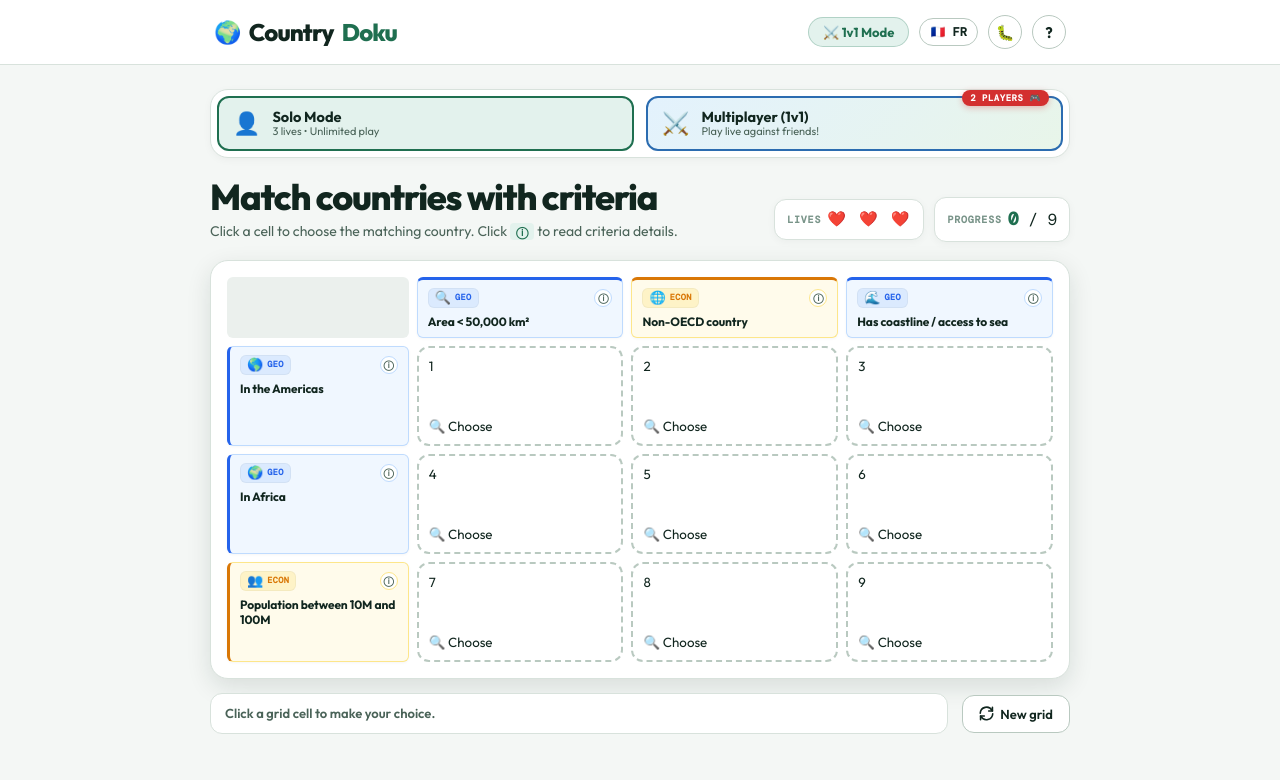
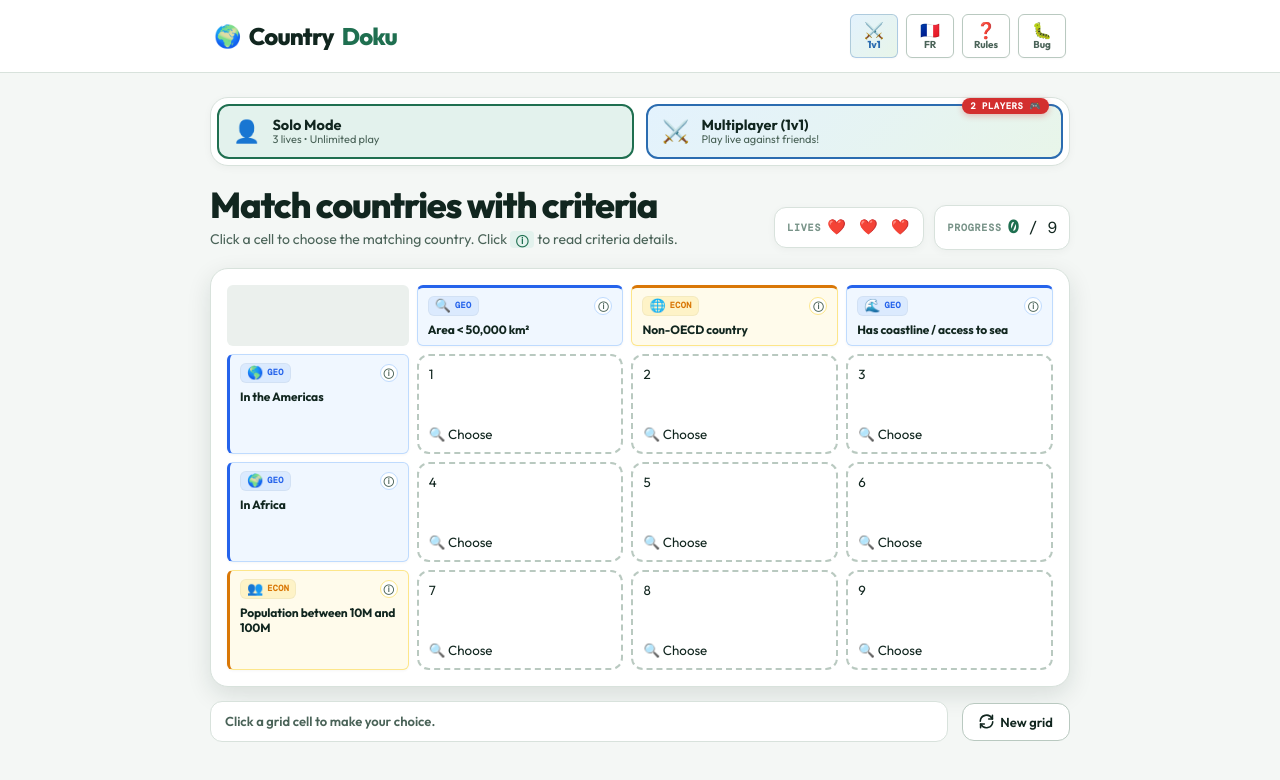
Before and after one commit to Hagarde/ai-slop-1, a website: page index.html in a window 1280 px wide. Drawn offline with nearby package versions, Linux system fonts and the light colour scheme; a web font is replaced by a local one.

Commit message:
feat(ui): add clear descriptive labels beneath navbar action buttons (v38)

```diff
--- a/index.html
+++ b/index.html
@@ -11,7 +11,7 @@
     <link rel="preconnect" href="https://fonts.googleapis.com" />
     <link rel="preconnect" href="https://fonts.gstatic.com" crossorigin />
     <link href="https://fonts.googleapis.com/css2?family=DM+Mono:wght@400;500;600&family=Outfit:wght@400;500;600;700;800&display=swap" rel="stylesheet" />
-    <link rel="stylesheet" href="styles.css?v=37" />
+    <link rel="stylesheet" href="styles.css?v=38" />
     <link rel="manifest" href="manifest.json" />
     <!-- PeerJS CDN pour le multijoueur WebRTC direct -->
     <script src="https://unpkg.com/peerjs@1.5.4/dist/peerjs.min.js"></script>
@@ -23,10 +23,22 @@
           <span class="brand-globe">🌍</span> Country<span class="accent">Doku</span>
         </a>
         <div class="header-right">
-          <button class="multi-toggle-btn" id="multi-toggle-btn" data-i18n="nav.mode_1v1">⚔️ Mode 1v1</button>
-          <button class="lang-toggle-btn" id="lang-toggle-btn" title="Changer la langue / Change language" aria-label="Langue">🇬🇧 EN</button>
-          <button class="icon-button" id="report-button" aria-label="Signaler un problème" title="Signaler un problème">🐛</button>
-          <button class="icon-button" id="help-button" aria-label="Voir les règles de jeu" title="Règles du jeu">?</button>
+          <button class="nav-action-btn multi-toggle-btn" id="multi-toggle-btn" aria-label="Mode multijoueur 1v1" title="Mode 1v1" data-i18n-title="nav.mode_1v1">
+            <span class="nav-btn-icon">⚔️</span>
+            <span class="nav-btn-text" data-i18n="nav.mode_1v1_short">1v1</span>
+          </button>
+          <button class="nav-action-btn lang-toggle-btn" id="lang-toggle-btn" title="Changer la langue / Change language" aria-label="Changer la langue">
+            <span class="nav-btn-icon">🇬🇧</span>
+            <span class="nav-btn-text">EN</span>
+          </button>
+          <button class="nav-action-btn" id="help-button" aria-label="Voir les règles du jeu" title="Règles du jeu" data-i18n-title="nav.help">
+            <span class="nav-btn-icon">❓</span>
+            <span class="nav-btn-text" data-i18n="nav.rules_label">Règles</span>
+          </button>
+          <button class="nav-action-btn" id="report-button" aria-label="Signaler un problème ou un bug" title="Signaler un problème" data-i18n-title="nav.report_bug">
+            <span class="nav-btn-icon">🐛</span>
+            <span class="nav-btn-text" data-i18n="nav.bug_label">Bug</span>
+          </button>
         </div>
       </div>
     </header>
@@ -348,6 +360,6 @@
       </div>
     </dialog>
 
-    <script type="module" src="js/main.js?v=37"></script>
+    <script type="module" src="js/main.js?v=38"></script>
   </body>
 </html>
--- a/js/i18n.js
+++ b/js/i18n.js
@@ -9,8 +9,11 @@ export const translations = {
     // Header & Navigation
     'brand.sub': 'Doku',
     'nav.mode_1v1': '⚔️ Mode 1v1',
+    'nav.mode_1v1_short': '1v1',
     'nav.report_bug': 'Signaler un problème',
     'nav.help': 'Règles du jeu',
+    'nav.bug_label': 'Bug',
+    'nav.rules_label': 'Règles',
     'nav.lang_toggle': '🇬🇧 EN',
 
     // Mode Selector
@@ -162,8 +165,11 @@ export const translations = {
     // Header & Navigation
     'brand.sub': 'Doku',
     'nav.mode_1v1': '⚔️ 1v1 Mode',
+    'nav.mode_1v1_short': '1v1',
     'nav.report_bug': 'Report an issue',
     'nav.help': 'Game rules',
+    'nav.bug_label': 'Bug',
+    'nav.rules_label': 'Rules',
     'nav.lang_toggle': '🇫🇷 FR',
 
     // Mode Selector
--- a/js/ui.js
+++ b/js/ui.js
@@ -462,7 +462,14 @@ export function applyStaticTranslations() {
 
   const langBtn = document.querySelector('#lang-toggle-btn');
   if (langBtn) {
-    langBtn.textContent = t('nav.lang_toggle');
+    const iconEl = langBtn.querySelector('.nav-btn-icon');
+    const textEl = langBtn.querySelector('.nav-btn-text');
+    if (iconEl && textEl) {
+      iconEl.textContent = getLanguage() === 'fr' ? '🇬🇧' : '🇫🇷';
+      textEl.textContent = getLanguage() === 'fr' ? 'EN' : 'FR';
+    } else {
+      langBtn.textContent = t('nav.lang_toggle');
+    }
   }
 
   const introDesc = document.querySelector('#intro-desc-text');
--- a/styles.css
+++ b/styles.css
@@ -105,48 +105,80 @@ button, input {
 .header-right {
   display: flex;
   align-items: center;
-  gap: 10px;
-}
-
-.multi-toggle-btn {
-  background: var(--accent-light);
-  color: var(--accent-primary);
-  border: 1px solid rgba(31, 111, 80, 0.25);
-  font-weight: 700;
-  font-size: 13px;
-  padding: 6px 14px;
-  border-radius: 20px;
-  cursor: pointer;
-  transition: all 0.2s ease;
-}
-
-.multi-toggle-btn:hover {
-  background: var(--accent-primary);
-  color: white;
-}
-
-.lang-toggle-btn {
+  gap: 8px;
+}
+
+/* Boutons d'action dans la navbar (Icône en haut + Libellé en dessous) */
+.nav-action-btn {
   background: var(--bg-card);
   border: 1px solid var(--border-medium);
   color: var(--ink-primary);
-  font-weight: 700;
-  font-size: 12px;
-  font-family: var(--font-mono);
-  padding: 5px 10px;
-  border-radius: 18px;
+  min-width: 48px;
+  height: 44px;
+  padding: 4px 6px;
+  border-radius: var(--radius-sm);
   cursor: pointer;
-  display: flex;
-  align-items: center;
-  gap: 4px;
-  transition: all 0.2s ease;
-  white-space: nowrap;
-}
-
-.lang-toggle-btn:hover {
+  display: inline-flex;
+  flex-direction: column;
+  align-items: center;
+  justify-content: center;
+  gap: 2px;
+  transition: all 0.2s cubic-bezier(0.16, 1, 0.3, 1);
+  text-decoration: none;
+  -webkit-tap-highlight-color: transparent;
+  flex-shrink: 0;
+  box-shadow: 0 1px 2px rgba(0, 0, 0, 0.03);
+}
+
+.nav-action-btn:hover {
   background: var(--accent-light);
   border-color: var(--accent-primary);
   color: var(--accent-primary);
   transform: translateY(-1px);
+  box-shadow: var(--shadow-sm);
+}
+
+.nav-btn-icon {
+  font-size: 16px;
+  line-height: 1;
+  display: inline-flex;
+  align-items: center;
+  justify-content: center;
+}
+
+.nav-btn-text {
+  font-size: 10px;
+  font-weight: 700;
+  letter-spacing: -0.01em;
+  color: var(--ink-secondary);
+  line-height: 1;
+  white-space: nowrap;
+}
+
+.nav-action-btn:hover .nav-btn-text {
+  color: var(--accent-primary);
+}
+
+/* Style spécifique pour 1v1 dans la barre */
+.nav-action-btn.multi-toggle-btn {
+  background: linear-gradient(135deg, #e3f2fd 0%, #e8f5e9 100%);
+  border-color: rgba(43, 108, 176, 0.3);
+  color: #2b6cb0;
+}
+
+.nav-action-btn.multi-toggle-btn .nav-btn-text {
+  color: #2b6cb0;
+  font-weight: 800;
+}
+
+.nav-action-btn.multi-toggle-btn:hover {
+  background: #2b6cb0;
+  border-color: #2b6cb0;
+  color: white;
+}
+
+.nav-action-btn.multi-toggle-btn:hover .nav-btn-text {
+  color: white;
 }
 
 .puzzle-badge {
@@ -159,28 +191,6 @@ button, input {
   padding: 6px 12px;
   border-radius: 20px;
   border: 1px solid var(--border-light);
-}
-
-.icon-button {
-  background: var(--bg-card);
-  border: 1px solid var(--border-medium);
-  color: var(--ink-primary);
-  width: 34px;
-  height: 34px;
-  border-radius: 50%;
-  font-weight: 700;
-  font-size: 15px;
-  cursor: pointer;
-  display: flex;
-  align-items: center;
-  justify-content: center;
-  transition: all 0.2s ease;
-}
-
-.icon-button:hover {
-  background: var(--bg-subtle);
-  border-color: var(--ink-primary);
-  transform: translateY(-1px);
 }
 
 /* Sélecteur de Mode Prominent */
@@ -1804,20 +1814,20 @@ dialog:not([open]),
     gap: 4px;
   }
 
-  .multi-toggle-btn {
-    font-size: 11px;
-    padding: 5px 8px;
-  }
-
-  .lang-toggle-btn {
-    font-size: 11px;
-    padding: 4px 7px;
-  }
-
-  .icon-button {
-    width: 32px;
-    height: 32px;
-    font-size: 14px;
+  .nav-action-btn {
+    min-width: 38px;
+    height: 38px;
+    padding: 2px 4px;
+    gap: 1px;
+    border-radius: 6px;
+  }
+
+  .nav-btn-icon {
+    font-size: 13px;
+  }
+
+  .nav-btn-text {
+    font-size: 8.5px;
   }
 
   .main-container {
--- a/sw.js
+++ b/sw.js
@@ -1,4 +1,4 @@
-const CACHE_NAME = 'countrydoku-cache-v37';
+const CACHE_NAME = 'countrydoku-cache-v38';
 
 const urlsToCache = [
   './',
```
